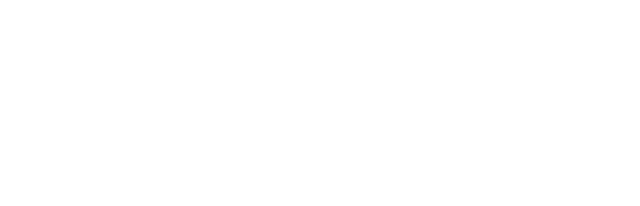
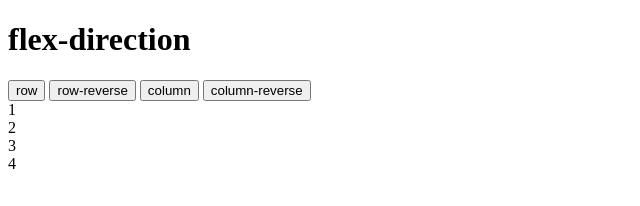
Before and after one commit to JaneTyrant/data-attributes, a plain HTML site: page index.html in a window 1280 px wide. Shown: the whole page, without its empty margins (0-640 px from the left). Drawn offline with Linux system fonts and the light colour scheme.

Commit message:
Add html structure of cheat sheet

```diff
--- a/index.html
+++ b/index.html
@@ -1,14 +1,30 @@
 <!DOCTYPE html>
 <html lang="en">
-<head>
-    <meta charset="UTF-8">
-    <meta http-equiv="X-UA-Compatible" content="IE=edge">
-    <meta name="viewport" content="width=device-width, initial-scale=1.0">
+  <head>
+    <meta charset="UTF-8" />
+    <meta http-equiv="X-UA-Compatible" content="IE=edge" />
+    <meta name="viewport" content="width=device-width, initial-scale=1.0" />
     <title>Data-*</title>
-    <link rel="stylesheet" href="./assets/css/style.css">
+    <link rel="stylesheet" href="./assets/css/style.css" />
     <script defer src="./index.js"></script>
-</head>
-<body>
-
-</body>
+  </head>
+  <body>
+    <div class="wrapper">
+      <h1 class="flex-heading">flex-direction</h1>
+      <div>
+        <button class="flex-button" data-flex-direction="row">row</button>
+        <button class="flex-button" data-flex-direction="row-reverse">row-reverse</button>
+        <button class="flex-button" data-flex-direction="column">column</button>
+        <button class="flex-button" data-flex-direction="column-reverse">
+          column-reverse
+        </button>
+      </div>
+      <div id="flex-container" class="flex-container">
+        <div class="flex-child">1</div>
+        <div class="flex-child">2</div>
+        <div class="flex-child">3</div>
+        <div class="flex-child">4</div>
+      </div>
+    </div>
+  </body>
 </html>
```
